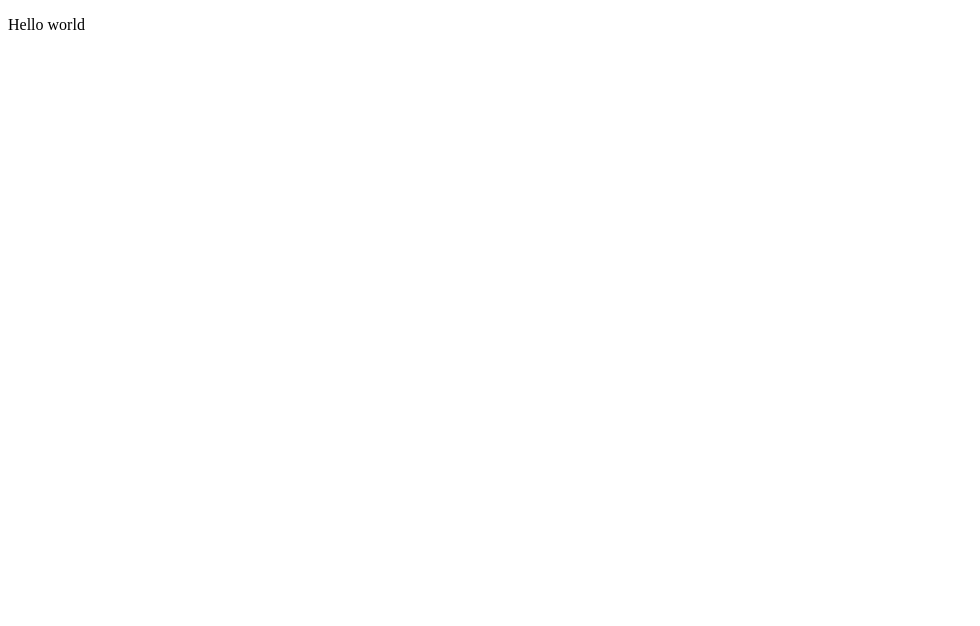
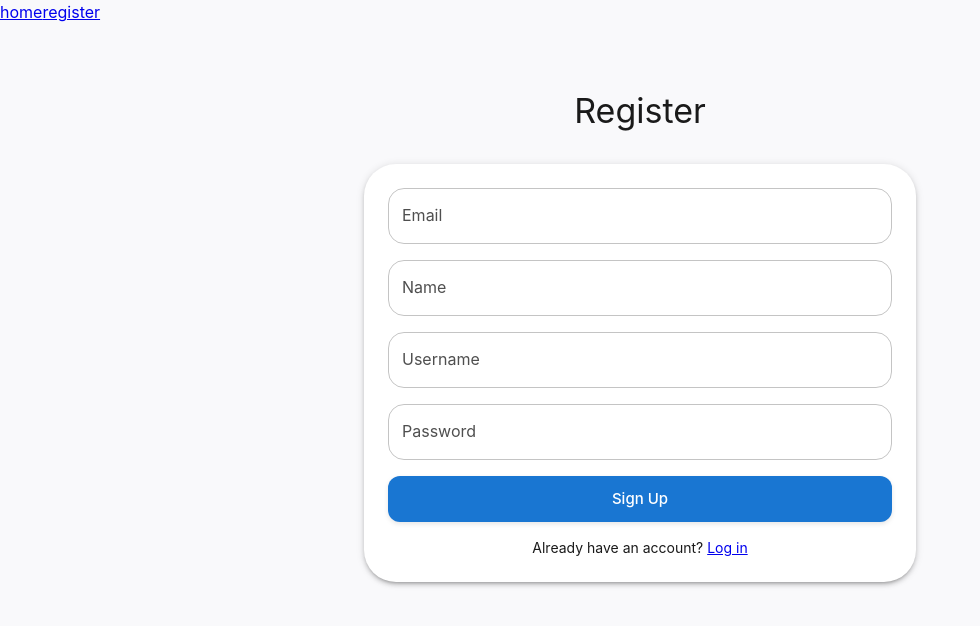
Before and after one commit to aaropaltemaa/SkillSwap, a React (Vite) app in the folder frontend/: page /register in a window 1280 px wide. Shown: the top 626 px of the page, without its empty margins (0-980 px from the left). Built offline with nearby package versions, Linux system fonts and the light colour scheme.

Commit message:
added initial logic for frontend authentication

```diff
--- a/frontend/src/App.jsx
+++ b/frontend/src/App.jsx
@@ -1,7 +1,21 @@
+import RegisterForm from './components/RegisterForm'
+import HomePage from './pages/HomePage'
+import {
+  BrowserRouter as Router,
+  Routes, Route, Link
+} from 'react-router-dom'
+
 const App = () => (
-  <div>
-    <p>Hello world</p>
-  </div>
+  <Router>
+    <div>
+      <Link to="/">home</Link>
+      <Link to="/register">register</Link>
+      <Routes>
+        <Route path="/" element={<HomePage />} />
+        <Route path="/register" element={<RegisterForm />} />
+      </Routes>
+    </div>
+  </Router>
 )
 
 
--- /dev/null
+++ b/frontend/src/components/RegisterForm.jsx
@@ -0,0 +1,83 @@
+import { useState, useEffect } from 'react';
+import { useNavigate, Link } from 'react-router-dom';
+import { Container, Typography, TextField, Button, Box } from '@mui/material';
+
+const RegisterForm = () => {
+    const navigate = useNavigate();
+    const [justRegistered, setJustRegistered] = useState(false);
+    const [username, setUsername] = useState('');
+    const [name, setName] = useState('')
+    const [password, setPassword] = useState('');
+    const [email, setEmail] = useState('');
+
+    useEffect(() => {
+        if (justRegistered) {
+            navigate('/');
+        }
+    }, [justRegistered, navigate]);
+
+    const handleRegister = async (event) => {
+        event.preventDefault();
+        setJustRegistered(true)
+        console.log("test")
+    };
+
+    return (
+        <Container maxWidth="sm" sx={{ mt: 8 }}>
+            <Typography variant="h4" sx={{ mb: 4, textAlign: 'center' }}>
+                Register
+            </Typography>
+            <Box
+                component="form"
+                onSubmit={handleRegister}
+                autoComplete="off" // Prevents the whole form from being auto-filled
+                sx={{
+                    display: 'flex',
+                    flexDirection: 'column',
+                    gap: 2,
+                    p: 3,
+                    borderRadius: 2,
+                    boxShadow: 3,
+                    backgroundColor: '#fff',
+                }}
+            >
+                <TextField
+                    label="Email"
+                    type="email"
+                    value={email}
+                    onChange={(e) => setEmail(e.target.value)}
+                    autoComplete="off"
+                />
+                <TextField
+                    label="Name"
+                    value={name}
+                    onChange={(e) => setName(e.target.value)}
+                    autoComplete="off"
+                />
+                <TextField
+                    label="Username"
+                    value={username}
+                    onChange={(e) => setUsername(e.target.value)}
+                    autoComplete="off"
+                />
+                <TextField
+                    label="Password"
+                    type="password"
+                    value={password}
+                    onChange={(e) => setPassword(e.target.value)}
+                    autoComplete="new-password"
+                />
+
+                <Button type="submit" variant="contained" size="large">
+                    Sign Up
+                </Button>
+                <Typography variant="body2" textAlign="center">
+                    Already have an account? <Link to="/login">Log in</Link>
+                </Typography>
+            </Box>
+        </Container>
+
+    );
+}
+
+export default RegisterForm;
--- a/frontend/src/main.jsx
+++ b/frontend/src/main.jsx
@@ -1,5 +1,13 @@
-import ReactDOM from 'react-dom/client'
+import ReactDOM from 'react-dom/client';
+import { ThemeProvider } from '@mui/material/styles';
+import CssBaseline from '@mui/material/CssBaseline';
+import theme from './styles/theme';
 
-import App from './App'
+import App from './App';
 
-ReactDOM.createRoot(document.getElementById('root')).render(<App />)
+ReactDOM.createRoot(document.getElementById('root')).render(
+    <ThemeProvider theme={theme}>
+        <CssBaseline />
+        <App />
+    </ThemeProvider>
+);
--- /dev/null
+++ b/frontend/src/pages/HomePage.jsx
@@ -0,0 +1,7 @@
+const HomePage = () => {
+    return (
+        <h1>home page</h1>
+    )
+}
+
+export default HomePage
--- /dev/null
+++ b/frontend/src/styles/theme.jsx
@@ -0,0 +1,77 @@
+import { createTheme } from '@mui/material/styles';
+
+const theme = createTheme({
+    palette: {
+        mode: 'light', // change to 'dark' if you want a dark theme
+        primary: {
+            main: '#1976d2',
+            contrastText: '#ffffff',
+        },
+        secondary: {
+            main: '#ff4081',
+            contrastText: '#ffffff',
+        },
+        background: {
+            default: '#f9f9fb',
+            paper: '#ffffff',
+        },
+        text: {
+            primary: '#1a1a1a',
+            secondary: '#4f4f4f',
+        },
+    },
+    shape: {
+        borderRadius: 16,
+    },
+    typography: {
+        fontFamily: 'Inter, Roboto, Helvetica, Arial, sans-serif',
+        h1: {
+            fontWeight: 700,
+            fontSize: '2.2rem',
+        },
+        h2: {
+            fontWeight: 600,
+            fontSize: '1.8rem',
+        },
+        h3: {
+            fontWeight: 500,
+            fontSize: '1.5rem',
+        },
+        body1: {
+            fontSize: '1rem',
+            lineHeight: 1.6,
+        },
+        button: {
+            textTransform: 'none',
+            fontWeight: 500,
+        },
+    },
+    components: {
+        MuiButton: {
+            styleOverrides: {
+                root: {
+                    borderRadius: 12,
+                    padding: '10px 20px',
+                    boxShadow: '0 2px 5px rgba(0,0,0,0.1)',
+                },
+            },
+        },
+        MuiPaper: {
+            styleOverrides: {
+                root: {
+                    borderRadius: 16,
+                    boxShadow: '0 4px 20px rgba(0,0,0,0.05)',
+                },
+            },
+        },
+        MuiTextField: {
+            styleOverrides: {
+                root: {
+                    borderRadius: 12,
+                },
+            },
+        },
+    },
+});
+
+export default theme;
```
Also changed, not shown: frontend/package.json (+6 -1 lines), frontend/src/components/LoginForm.jsx (added, +8 -0 lines), 2 other files (tests, documents, lock files or other folders).
